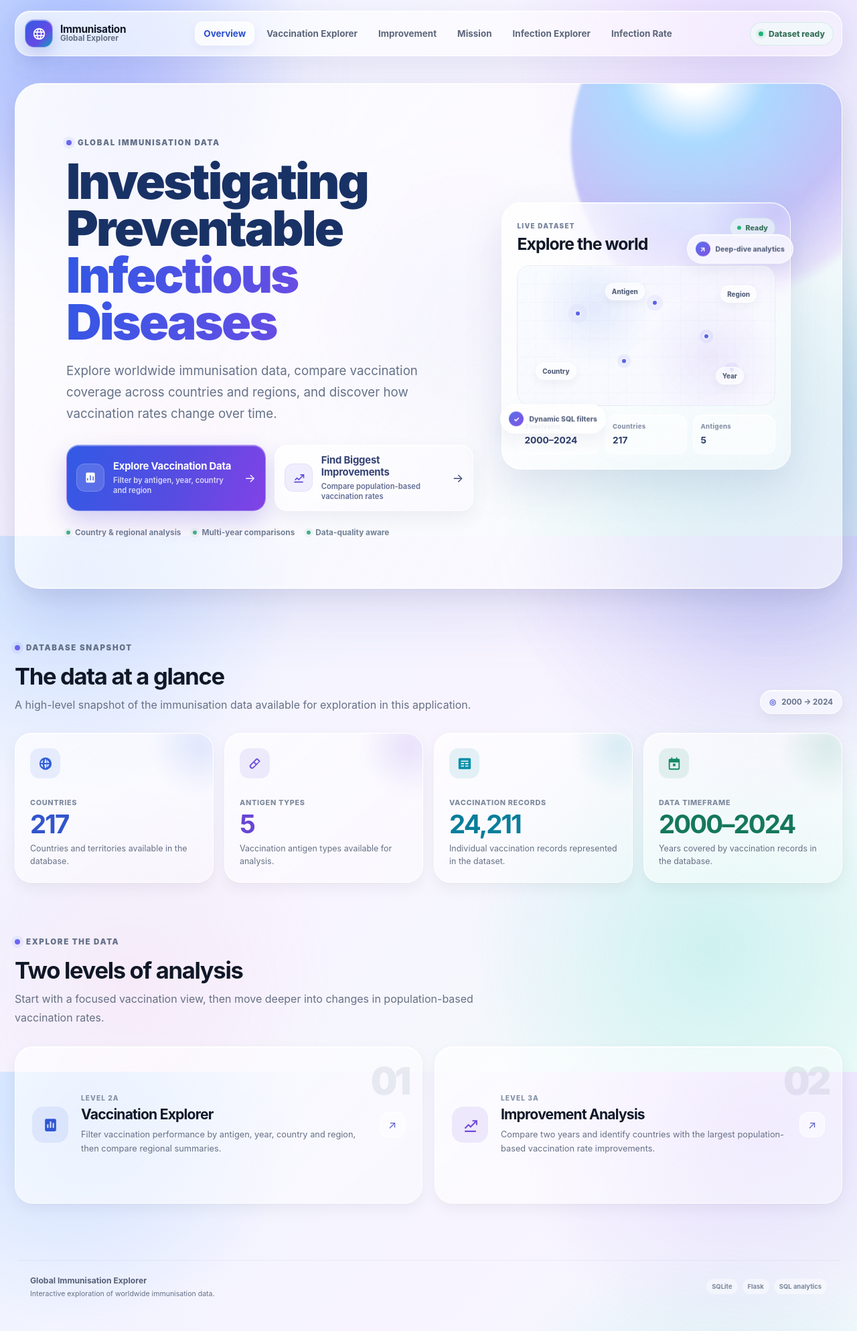
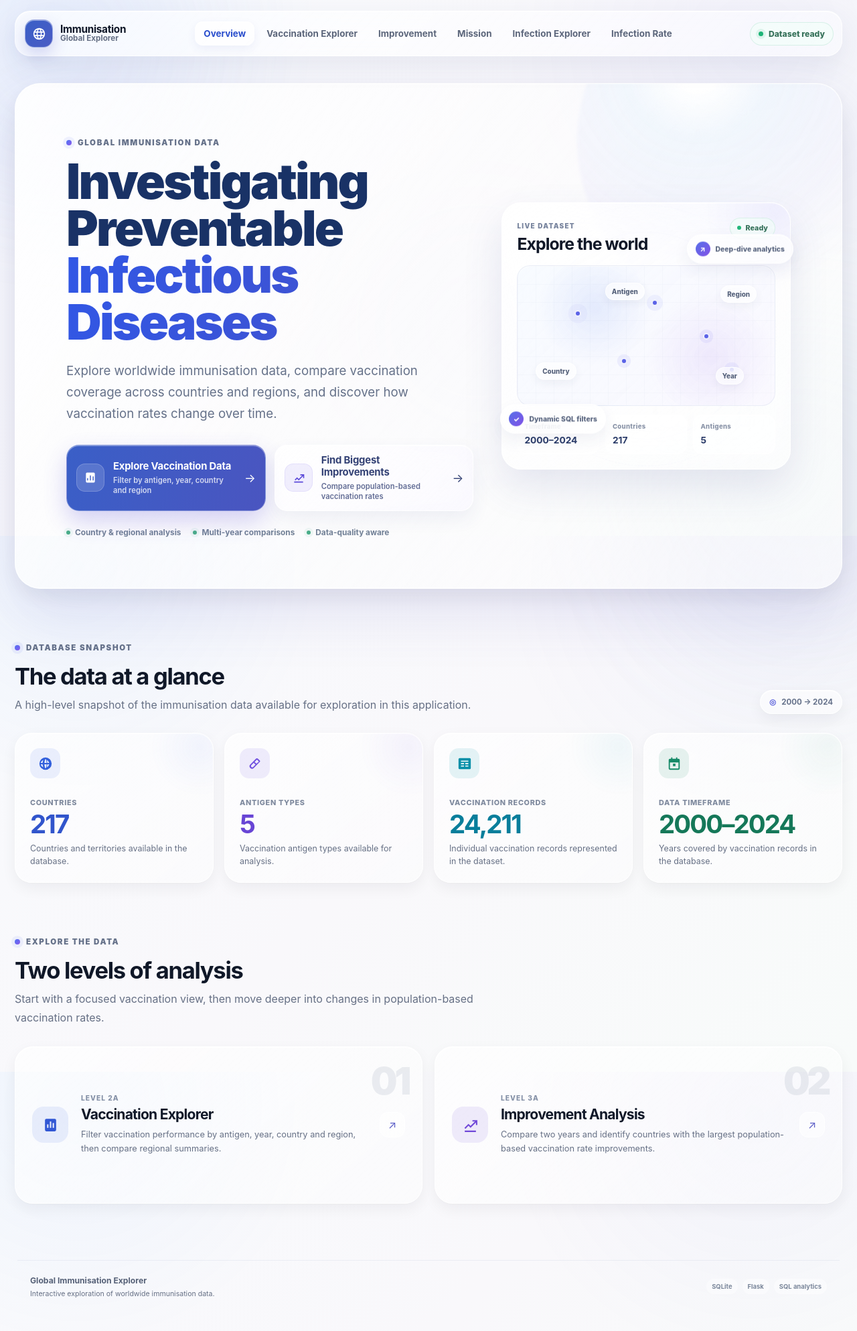
Before and after one commit to NguyenTienThanh2007/cosc3106-immunisation-project, a Flask app: page / in a window 1280 px wide. Shown: the whole page at 67% size. Run offline with Flask 3, Linux system fonts and the light colour scheme; data comes from the database, SQL or seed files in the repository.

Commit message:
Add files via upload

```diff
--- a/static/css/style.css
+++ b/static/css/style.css
@@ -72,11 +72,9 @@ body {
         sans-serif;
 
     background:
-        radial-gradient(circle at 9% 6%, rgba(86, 151, 255, .23), transparent 24%),
-        radial-gradient(circle at 88% 8%, rgba(158, 105, 255, .19), transparent 27%),
-        radial-gradient(circle at 83% 77%, rgba(27, 202, 187, .17), transparent 29%),
-        radial-gradient(circle at 15% 83%, rgba(235, 122, 180, .08), transparent 24%),
-        linear-gradient(135deg, #edf4ff 0%, #f8f4ff 47%, #effcf9 100%);
+        radial-gradient(circle at 9% 6%, rgba(86, 151, 255, .06), transparent 26%),
+        radial-gradient(circle at 88% 8%, rgba(120, 130, 245, .05), transparent 28%),
+        linear-gradient(135deg, #f8fafd 0%, #f9f8fb 50%, #f8fbfa 100%);
 
     background-attachment: fixed;
 }
@@ -122,13 +120,10 @@ svg {
     left: -145px;
     top: -145px;
 
-    opacity: .46;
-
-    background:
-        linear-gradient(135deg, #79adff, #a58aff);
-
-    animation:
-        ambientOne 17s ease-in-out infinite alternate;
+    opacity: .09;
+
+    background:
+        linear-gradient(135deg, #79adff, #a5a0e0);
 }
 
 .ambient-two {
@@ -138,13 +133,10 @@ svg {
     right: -180px;
     bottom: -185px;
 
-    opacity: .42;
-
-    background:
-        linear-gradient(135deg, #92e8db, #ac9df8);
-
-    animation:
-        ambientTwo 20s ease-in-out infinite alternate;
+    opacity: .08;
+
+    background:
+        linear-gradient(135deg, #9fd6cd, #a7a0e0);
 }
 
 .ambient-three {
@@ -279,9 +225,8 @@ svg {
     background:
         linear-gradient(
             135deg,
-            #315ae2,
-            #664ae6 62%,
-            #0aa0bd
+            #3a5fc7,
+            #4a5bc4
         );
 
     box-shadow:
@@ -577,32 +522,13 @@ p {
     background:
         radial-gradient(
             circle at 34% 29%,
-            rgba(255, 255, 255, .98) 0 7%,
-            rgba(123, 201, 255, .60) 21%,
-            rgba(96, 91, 235, .34) 48%,
-            rgba(172, 105, 244, .17) 65%,
+            rgba(255, 255, 255, .9) 0 7%,
+            rgba(123, 201, 255, .07) 21%,
+            rgba(96, 91, 235, .04) 48%,
             transparent 69%
         );
 
     filter: blur(2px);
-
-    animation:
-        heroOrb 8s ease-in-out infinite;
-}
-
-@keyframes heroOrb {
-    0%,
-    100% {
-        transform:
-            translate3d(0, 0, 0)
-            scale(1);
-    }
-
-    50% {
-        transform:
-            translate3d(-18px, 22px, 0)
-            scale(1.07);
-    }
 }
 
 .hero-copy {
@@ -630,9 +556,7 @@ p {
         linear-gradient(
             105deg,
             #3157e5,
-            #604fe4 50%,
-            #8d3ce2 77%,
-            #0d89b1
+            #4650c8
         );
 
     -webkit-background-clip: text;
@@ -712,9 +636,8 @@ p {
     background:
         linear-gradient(
             110deg,
-            #315ae5 0%,
-            #574ce1 56%,
-            #8242e6 100%
+            #3a5fc7 0%,
+            #4a55c0 100%
         );
 
     box-shadow:
@@ -957,7 +880,7 @@ p {
     background:
         radial-gradient(
             circle,
-            rgba(102, 91, 235, .19),
+            rgba(102, 91, 235, .08),
             transparent 68%
         );
 }
@@ -1606,7 +1529,7 @@ p {
     background:
         radial-gradient(
             circle,
-            rgba(77, 115, 235, .14),
+            rgba(77, 115, 235, .06),
             transparent 68%
         );
 }
@@ -1615,7 +1538,7 @@ p {
     background:
         radial-gradient(
             circle,
-            rgba(115, 78, 226, .14),
+            rgba(115, 78, 226, .06),
             transparent 68%
         );
 }
@@ -1624,7 +1547,7 @@ p {
     background:
         radial-gradient(
             circle,
-            rgba(14, 151, 178, .13),
+            rgba(14, 151, 178, .05),
             transparent 68%
         );
 }
@@ -1633,7 +1556,7 @@ p {
     background:
         radial-gradient(
             circle,
-            rgba(20, 145, 106, .13),
+            rgba(20, 145, 106, .05),
             transparent 68%
         );
 }
```
Also changed, not shown: other parts of static/css/style.css (+48 -115 lines).
